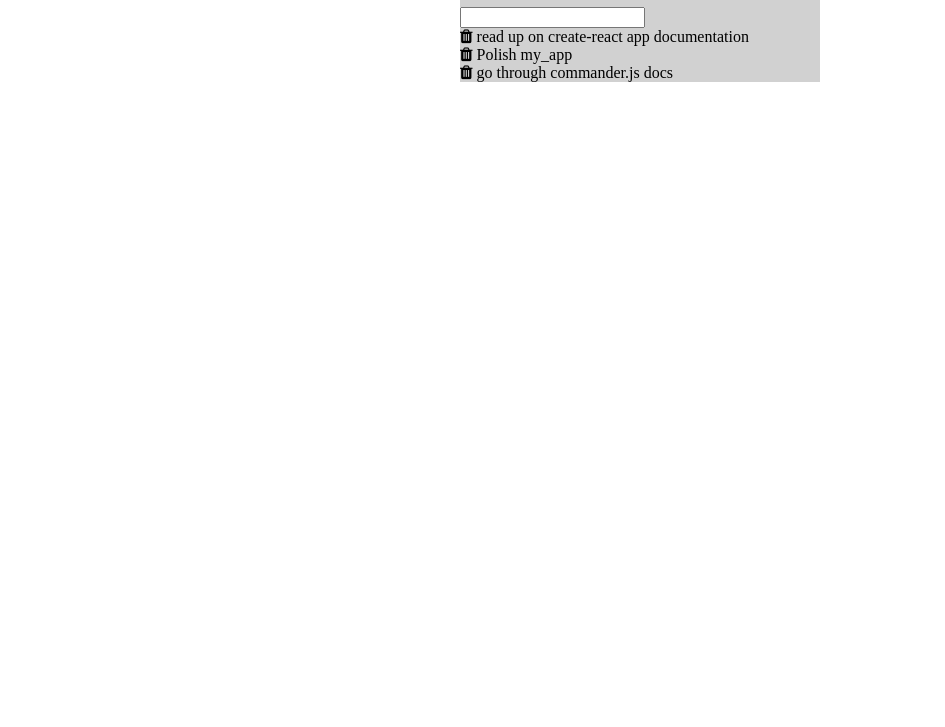
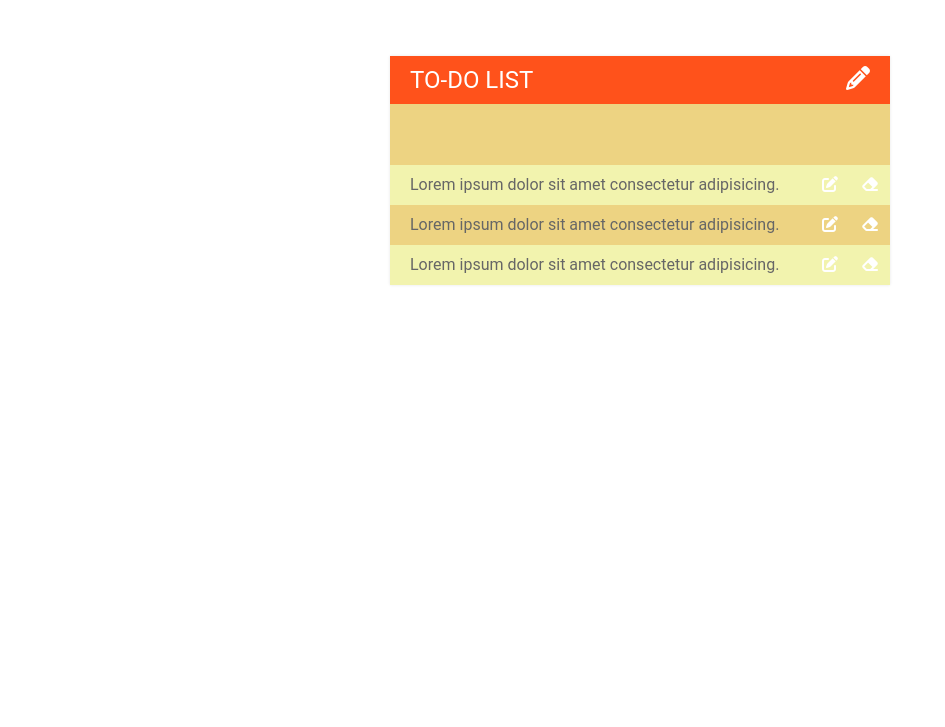
Before and after one commit to MikhailMcInally/todo-app, a plain HTML site: page index.html in a window 1280 px wide. Shown: the part 73-800 px from the top of the page, without its empty margins (0-945 px from the left). Drawn offline with nearby package versions, Linux system fonts and the light colour scheme.

Commit message:
add styling, add todo functionality and remove functionality

```diff
--- a/assets/css/todo.css
+++ b/assets/css/todo.css
@@ -1,16 +1,127 @@
+
+
+body{
+    font-family: Roboto;
+}
+
+/* Container */
+
 #container {
-    width: 360px;
-    margin: 0 auto;
-    background: #D1D1D1;
+    width: 500px;
+    margin: 100px auto;
+    background: #F2F3AE;
+    box-shadow: 0 0 3px rgba(0, 0, 0, 0.1);
 }
+
+
+/* TODO INPUT FIELD */
+
+h1{
+    background-color: #ff521b;
+    color: white;
+    margin: 0;
+    padding: 10px 20px;
+    text-transform: uppercase;
+    font-weight: normal;
+    font-size: 24px;
+}
+
+input {
+    font-size: 25px;
+    color: #ff521b;
+    background-color: #edd382;
+    width: 100%;
+    padding: 13px 13px 13px 20px;
+    box-sizing: border-box;
+    border: 3px solid rgba(0, 0, 0, 0);
+
+}
+
+.fa-pencil-alt {
+    float: right;
+    /* color: white; */
+}
+
+input:focus {
+    border: 3px solid #ff521b;
+    outline: none;
+}
+
+/* LIST ELEMENTS, (refactor with Sass) */
+
+ul {
+    list-style: none;
+    padding: 0;
+    margin: 0;
+}
+
+li {
+    background: #F2F3AE;
+    height: 40px;
+    line-height: 40px;
+    color: #666;
+    padding-left: 20px;
+}
+
+li:hover {
+    font-weight: 450;
+    transition: 0.25s linear;
+ }
+
+ li:nth-child(2n) {
+    background: #edd382;
+}
+
+ /* LIST ICONS */
+
+li span {
+    color: white;
+    height: 40px;
+    text-align: center;
+    width: 40px;
+    /* display: inline-block; */
+    float: right;
+}
+
+
+li:hover .edit {
+    background: #e76740fb;
+    transition: 0.2s linear;
+}
+
+
+li:hover .erase {
+    background: #f541b0fb;
+    transition: 0.2s linear;
+}
+
+
+
+/* TOOLTIPS AND OTHER */
+
 
 .completed {
     color: grey;
     text-decoration: line-through;
 }
 
-ul {
-    list-style: none;
-    padding: 0;
-    margin: 0;
-}
+
+
+  .tooltipcontent {
+    visibility: hidden;
+    width: 100px;
+    background-color: black;
+    color: white;
+    text-align: center;
+    border-radius: 5px;
+    padding: 3px;
+    opacity: 0.7;
+
+    /* Position the tooltip */
+    position: absolute;
+    z-index: 1;
+  }
+
+  .tooltip:hover .tooltipcontent {
+    visibility: visible;
+  }
--- a/assets/js/todo.js
+++ b/assets/js/todo.js
@@ -1,15 +1,25 @@
+$(function () {
+    $('[data-toggle="popover"]').popover()
+});
 //check Off todos by clicking
 $("ul").on("click", "li", function () {
     $(this).toggleClass("completed");
 });
 
-//Click on X to delete todos
-$("ul").on("click", "span", function (event) {
+// edit content by clicking on todo
+// $("ul").on("click", "span[class='edit']", function () {
+//     $(this).parent()
+// });
+
+//Click on eraser icon to delete todos
+$("ul").on("click", "span[class='erase']", function (event) {
     $(this).parent().fadeOut(500, function () {
         $(this).remove();
     });
     event.stopPropagation();
 });
+
+
 
 //type a todo title than press enter to add new todo
 $("input[type='text'").keypress(function (event) {
@@ -17,6 +27,10 @@ $("input[type='text'").keypress(function (event) {
         var todoTitle = $(this).val();
         $(this).val("");
 
-        $("ul").append("<li><span><i class='fa fa-trash'></i></span> " + todoTitle + "</li>");
+        $("ul").append("<li><span class='erase'><i class='fas fa-eraser'></i></span><span class='edit' id='edit'><i class='fas fa-edit'></i></span> " + todoTitle + "</li>");
     }
 });
+
+$("#fade").click(function () {
+    $("input[type='text']").fadeToggle();
+});
--- a/index.html
+++ b/index.html
@@ -5,32 +5,47 @@
     <meta charset="UTF-8">
     <meta name="viewport" content="width=device-width, initial-scale=1.0">
     <meta http-equiv="X-UA-Compatible" content="ie=edge">
+    <title>Todo List App</title>
     <link rel="stylesheet" type="text/css" href="assets/css/todo.css">
-    <link rel="stylesheet" type="text/css"
-        href="https://stackpath.bootstrapcdn.com/font-awesome/4.7.0/css/font-awesome.min.css">
+    <script src="https://kit.fontawesome.com/c145c9670b.js"></script>
+    <link rel="stylesheet" href="https://kit-free.fontawesome.com/releases/latest/css/free.min.css" media="all">
     <script type="text/javascript" src="assets/js/lib/jquery-3.4.0.min.js"></script>
-    <title>Document</title>
 </head>
 
 <body>
+    <button type="button" class="tooltip">
+        hello<span class="tooltipcontent">hello</span>
+    </button>
+    <div id="container">
+
+        <h1>To-Do List<span><i id="fade" class="fas fa-pencil-alt"></i></span></h1>
+        <input type="text">
 
 
-    <div id="container">
-
-        <h1>To-Do List</h1>
-        <input type="text">
 
         <ul>
-            <li><span><i class='fa fa-trash'></i></span> read up on create-react app documentation</li>
-            <li><span><i class='fa fa-trash'></i></span> Polish my_app</li>
-            <li><span><i class='fa fa-trash'></i></span> go through commander.js docs</li>
+            <!-- contenteditable="true"  -->
+            <li class="tooltip">
+                Lorem ipsum dolor sit amet consectetur adipisicing.
+                <span class="erase"><i class="fas fa-eraser"></i></span>
+                <span class="edit"><i class="fas fa-edit"></i></span>
+            </li>
+            <li> Lorem ipsum dolor sit amet consectetur adipisicing.
+                <span class="erase"><i class="fas fa-eraser"></i></span>
+                <span class="edit"><i class="fas fa-edit"></i></span>
+            </li>
+            <li> Lorem ipsum dolor sit amet consectetur adipisicing.
+                <span class="erase"><i class="fas fa-eraser"></i></span>
+                <span class="edit"><i class="fas fa-edit"></i></span>
+            </li>
+
         </ul>
 
     </div>
 
     <script type="text/javascript" src="assets/js/todo.js"></script>
-
-
+    <script src="https://cdnjs.cloudflare.com/ajax/libs/popper.js/1.14.7/umd/popper.min.js" integrity="sha384-UO2eT0CpHqdSJQ6hJty5KVphtPhzWj9WO1clHTMGa3JDZwrnQq4sF86dIHNDz0W1" crossorigin="anonymous"></script>
+    <script src="https://stackpath.bootstrapcdn.com/bootstrap/4.3.1/js/bootstrap.min.js" integrity="sha384-JjSmVgyd0p3pXB1rRibZUAYoIIy6OrQ6VrjIEaFf/nJGzIxFDsf4x0xIM+B07jRM" crossorigin="anonymous"></script>
 </body>
 
 </html>
```
